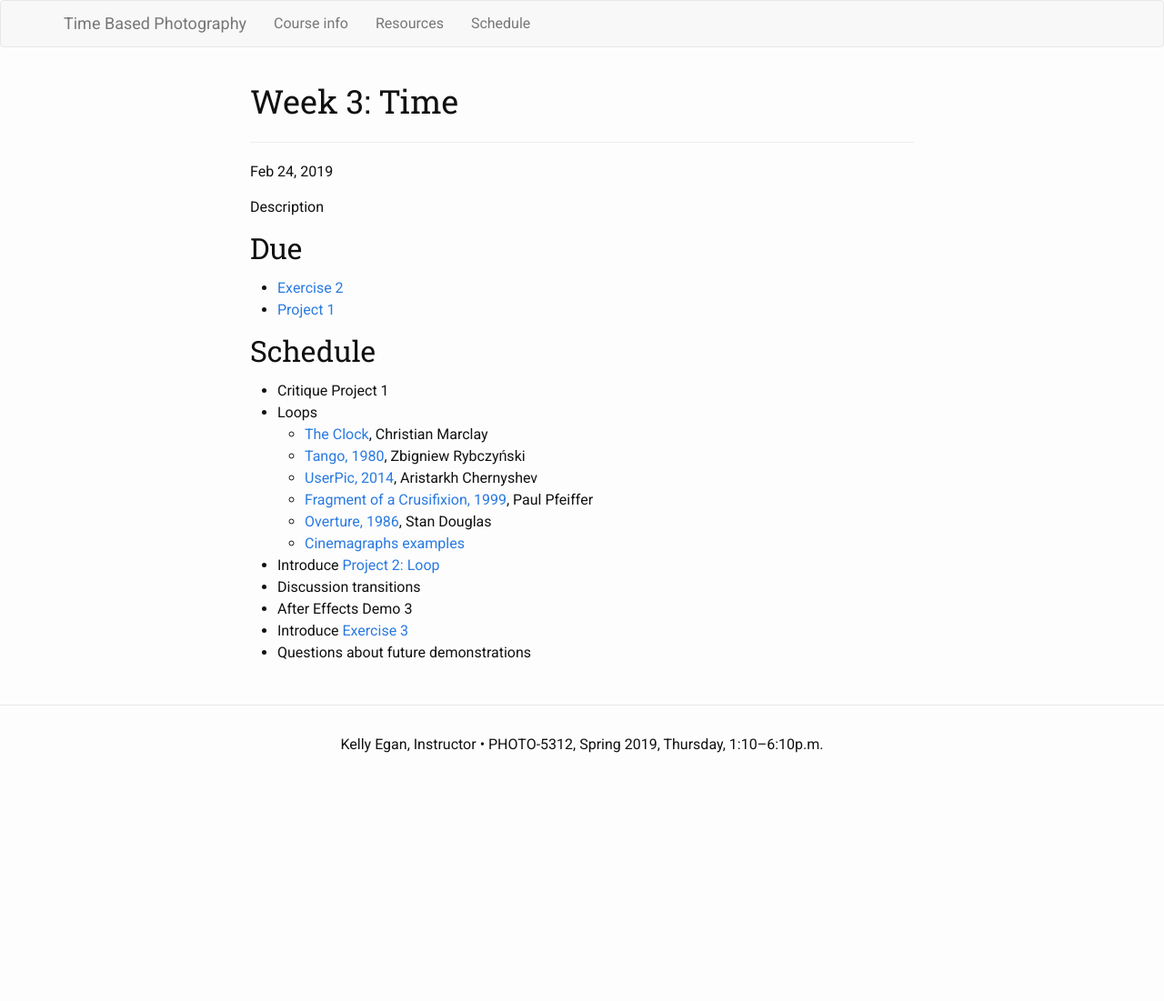
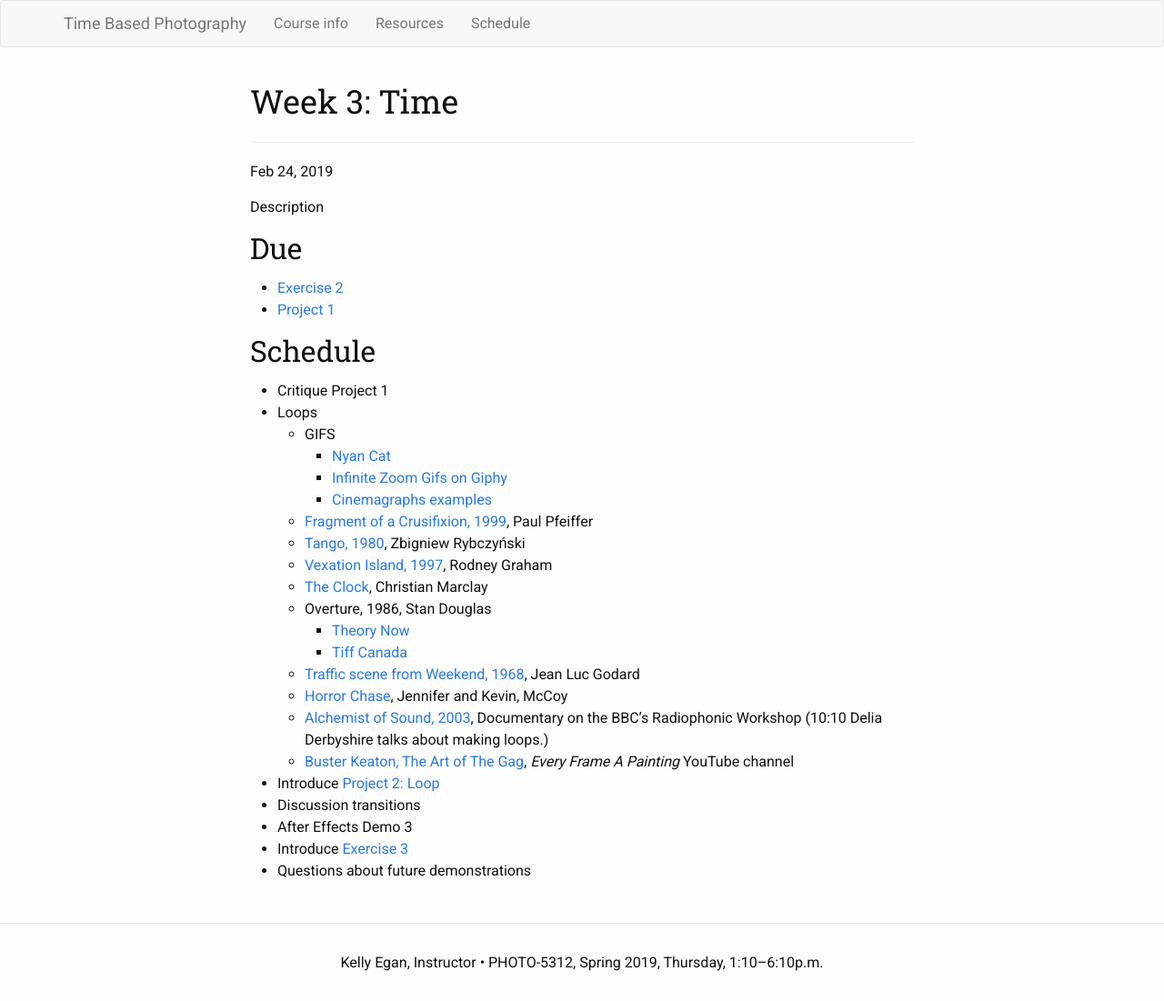
Before and after one commit to kellyegan/StillMoving, a Jekyll site: the page built from _posts/2019-02-24-Time.md, in a window 1280 px wide. Shown: the whole page at 91% size. Built offline with Jekyll 4.4.1, drawn with Linux system fonts in a browser that asks for light colours; before the commit the page ends 900 px from its top, so only the background shows below that.

Commit message:
Update Week 3 artists for Loop

```diff
--- a/_posts/2019-02-24-Time.md
+++ b/_posts/2019-02-24-Time.md
@@ -15,12 +15,21 @@ Description
 
 * Critique Project 1
 * Loops
+  * GIFS
+    * [Nyan Cat](https://www.youtube.com/watch?v=QH2-TGUlwu4)
+    * [Infinite Zoom Gifs on Giphy](https://giphy.com/explore/infinite-zoom)
+    * [Cinemagraphs examples](https://www.youtube.com/watch?v=ydyGiq7hnOg)
+  * [Fragment of a Crusifixion, 1999](https://www.youtube.com/watch?v=cu12tN8AJdU), Paul Pfeiffer
+  * [Tango, 1980](https://vimeo.com/90339479), Zbigniew Rybczyński
+  * [Vexation Island, 1997](https://www.303gallery.com/gallery-exhibitions/rodney-graham6/video?view=slider), Rodney Graham
   * [The Clock](https://www.youtube.com/watch?v=xp4EUryS6ac), Christian Marclay
-  * [Tango, 1980](https://vimeo.com/90339479), Zbigniew Rybczyński
-  * [UserPic, 2014](https://vimeo.com/110937131), Aristarkh Chernyshev
-  * [Fragment of a Crusifixion, 1999](https://www.youtube.com/watch?v=cu12tN8AJdU), Paul Pfeiffer
-  * [Overture, 1986](https://theorynow.blogspot.com/2008/04/postnarrative-structure.html), Stan Douglas
-  * [Cinemagraphs examples](https://www.youtube.com/watch?v=ydyGiq7hnOg)
+  * Overture, 1986, Stan Douglas
+    * [Theory Now](https://theorynow.blogspot.com/2008/04/postnarrative-structure.html)
+    * [Tiff Canada](http://www.tiffcanadaonscreen.com/moving-image-installations/overture)
+  * [Traffic scene from Weekend, 1968](https://vimeo.com/120901413), Jean Luc Godard
+  * [Horror Chase](#), Jennifer and Kevin, McCoy
+  * [Alchemist of Sound, 2003](https://www.dailymotion.com/video/x5579ti), Documentary on the BBC's Radiophonic Workshop (10:10 Delia Derbyshire talks about making loops.)
+  * [Buster Keaton, The Art of The Gag](https://www.youtube.com/watch?v=UWEjxkkB8Xs), *Every Frame A Painting* YouTube channel
 * Introduce [Project 2: Loop]({{ site.baseurl }}/Assignments/Project-2.html)
 * Discussion transitions
 * After Effects Demo 3
```
